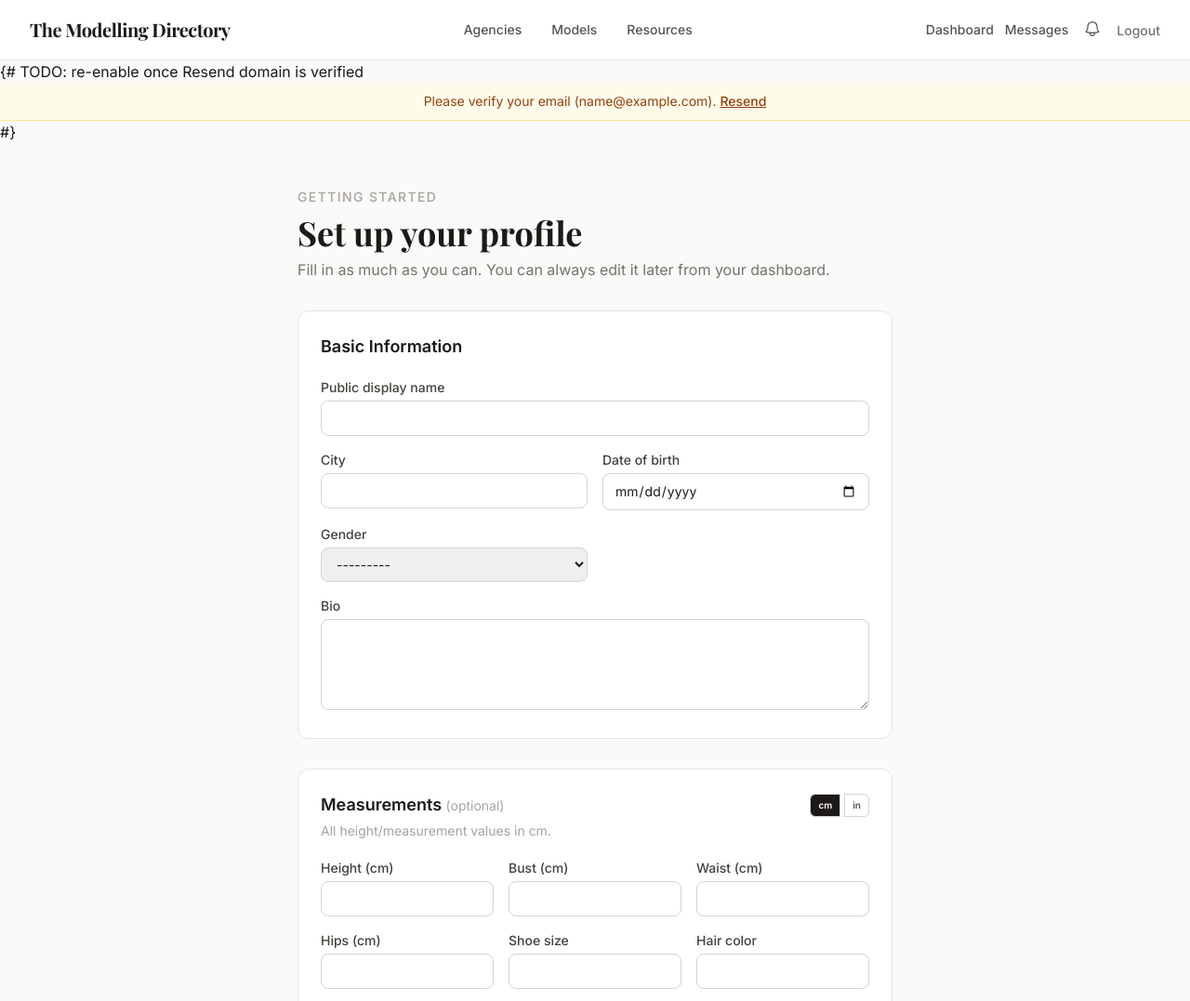
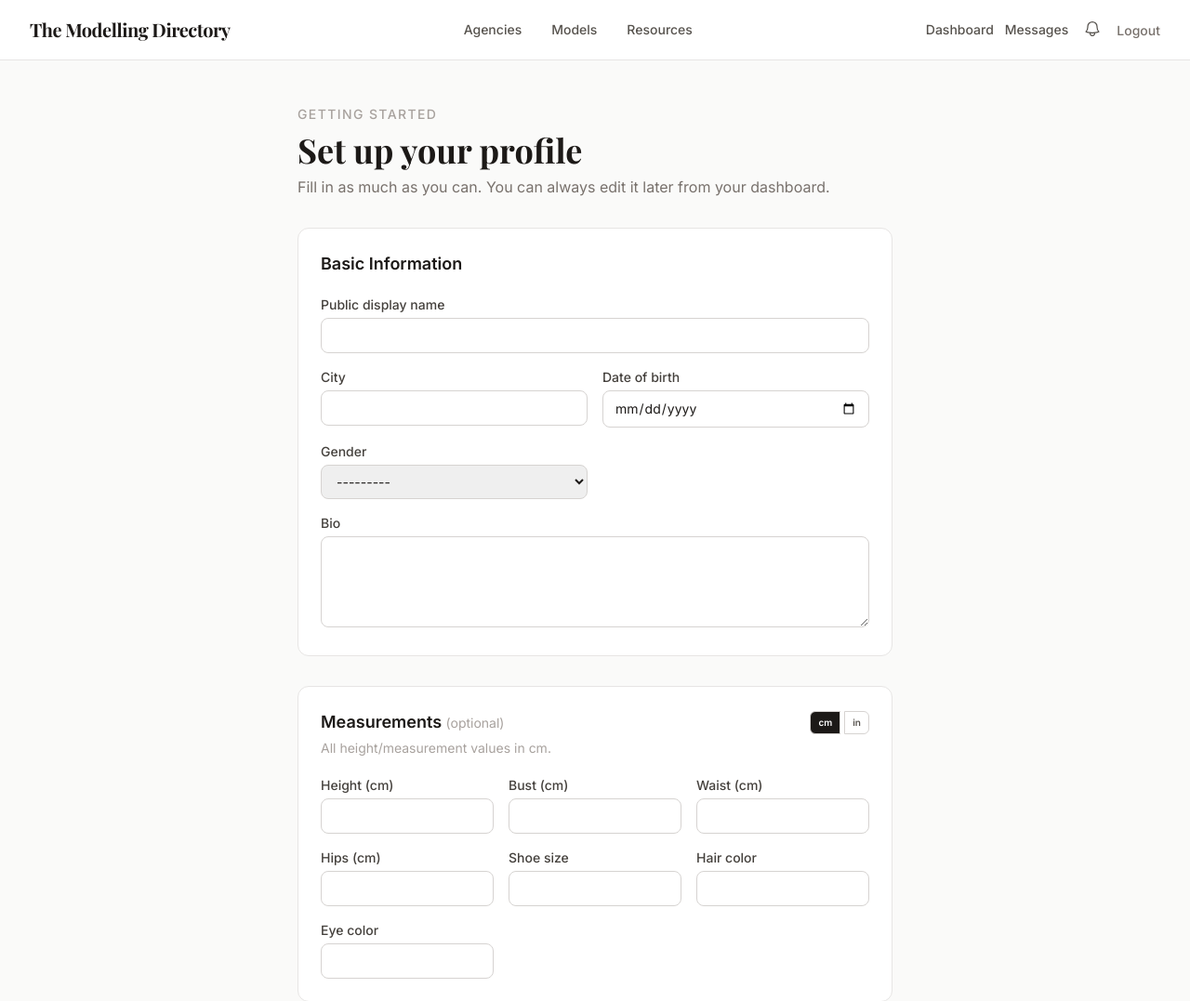
Before and after one commit to AmanNarendraAli/modeldirectory, a Django app: page /accounts/onboarding/ in a window 1280 px wide. Shown: the top 1077 px of the page at 93% size. Run offline with Django 5.2, Linux system fonts and the light colour scheme; the visitor is signed in with stand-in values (Sample User, id 1); data that the repository does not hold is empty; some libraries are stand-ins or nearby versions.

Commit message:
claude messed up commenting out stuff in django template

```diff
--- a/templates/base.html
+++ b/templates/base.html
@@ -62,7 +62,7 @@
     </script>
     {% endif %}
 
-    {# TODO: re-enable once Resend domain is verified
+    {% comment "TODO: re-enable once Resend domain is verified" %}
     {% if user.is_authenticated and not user.is_verified_email %}
     <div class="bg-amber-50 border-b border-amber-200 px-4 py-2.5 text-center text-sm text-amber-800">
         Please verify your email ({{ user.email }}).
@@ -72,7 +72,7 @@
         </form>
     </div>
     {% endif %}
-    #}
+    {% endcomment %}
 
     <main class="flex-1">
         {% block content %}{% endblock %}
```
